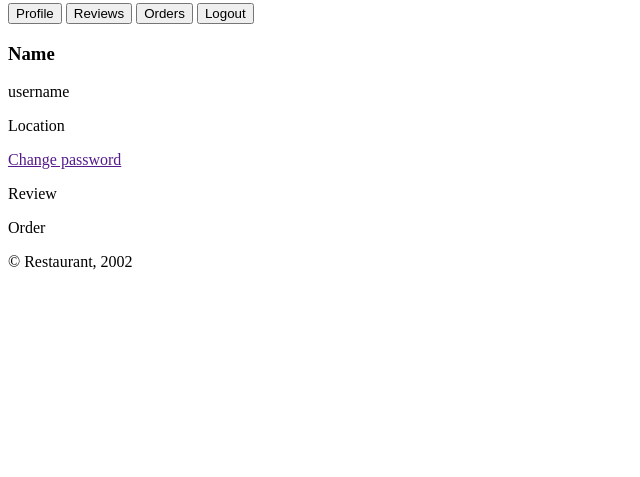
After one commit to jlcrodrigues/ltw-kuru, a PHP site: page /pages/profile.php in a window 1280 px wide. The commit adds this page. Shown: the part 309-786 px from the top of the page, without its empty margins (0-640 px from the left). Run offline with PHP 8.4, Linux system fonts and the light colour scheme.

Commit message:
Added profile and login pages

```diff
--- /dev/null
+++ b/src/pages/profile.php
@@ -0,0 +1,11 @@
+<?php declare(strict_types = 1); ?>
+
+<?php
+  require_once('../templates/common.php');
+  require_once('../templates/account.php');
+  require_once('../templates/search.php');
+
+  output_header();
+  output_profile(1);
+  output_footer();
+?>
--- /dev/null
+++ b/src/templates/account.php
@@ -0,0 +1,51 @@
+<?php
+function output_profile(int $id)
+{ ?>
+  <section id="profile">
+    <img src="https://picsum.photos/200" alt="profile photo">
+    <form action="" method="post">
+      <button class="profile_section_button">Profile</button>
+      <button class="profile_section_button">Reviews</button>
+      <button class="profile_section_button">Orders</button>
+      <button class="profile_section_button">Logout</button>
+    </form>
+    <section id="profile_info" class="profile_section">
+      <h3>Name</h3>
+      <p>username</p>
+      <p>Location</p>
+      <a href="">Change password</a>
+    </section>
+    <section id="profile_reviews" class="profile_section">
+      <p>Review</p>
+    </section>
+    <section id="profile_orders" class="profile_section">
+      <p>Order</p>
+    </section>
+  </section>
+
+<?php } ?>
+
+<?php
+function output_login()
+{ ?>
+  <form action="" method="post">
+    <input type="text" placeholder="username">
+    <input type="password" placeholder="password">
+    <button class="login">Login</button>
+  </form>
+  <a href="../pages/register.php">Register</a>
+
+<?php } ?>
+
+<?php
+function output_register()
+{ ?>
+  <form action="" method="post">
+    <input type="text" placeholder="username">
+    <input type="email" placeholder="email">
+    <input type="password" placeholder="password">
+    <button class="login">Register</button>
+  </form>
+  <a href="../pages/login.php">Login</a>
+
+<?php } ?>
--- a/src/templates/common.php
+++ b/src/templates/common.php
@@ -1,4 +1,6 @@
-<?php declare(strict_types = 1); ?>
+<?php
+
+declare(strict_types=1); ?>
 
 <?php
 function output_header()
@@ -9,12 +11,15 @@ function output_header()
   <head>
     <title>Restaurant</title>
     <meta charset="UTF-8">
+    <link rel="stylesheet" href="https://fonts.googleapis.com/icon?family=Material+Icons">
   </head>
 
   <body>
     <header>
       <h1><a href="../index.php">Restaurant</a></h1>
-      <a href="login.php">Login</a>
+      <a href="../pages/profile.php">
+        <i class="material-icons">account_circle</i>
+      </a>
     </header>
 
 
```
Also changed, not shown: src/pages/login.php (added, +11 -0 lines), src/pages/register.php (added, +11 -0 lines).
